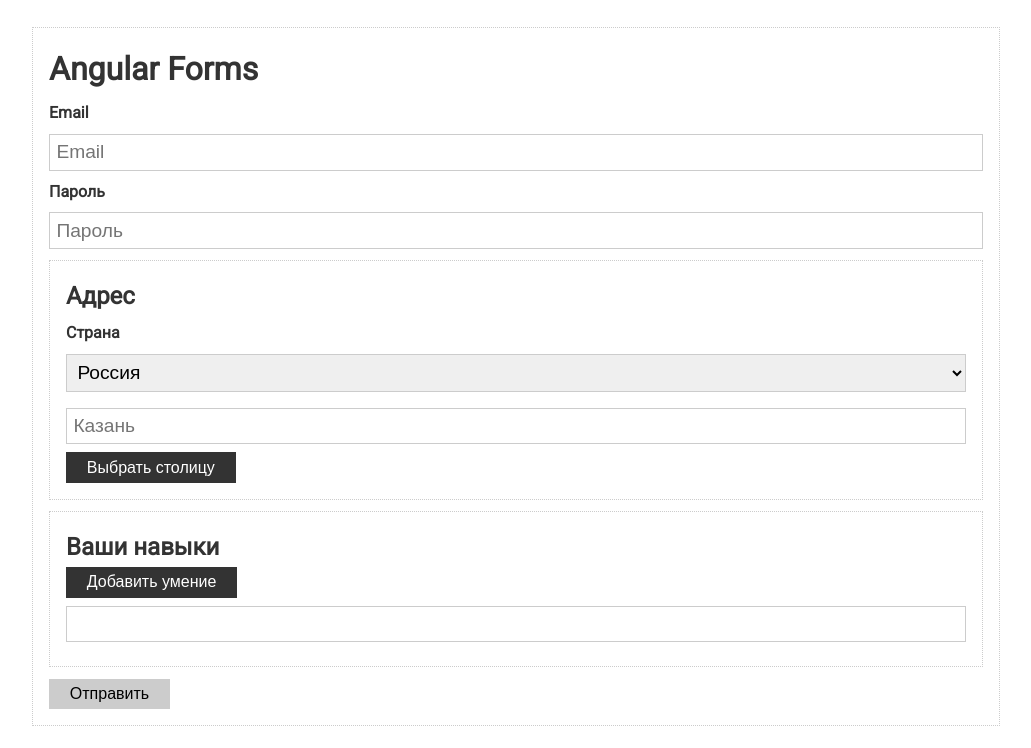
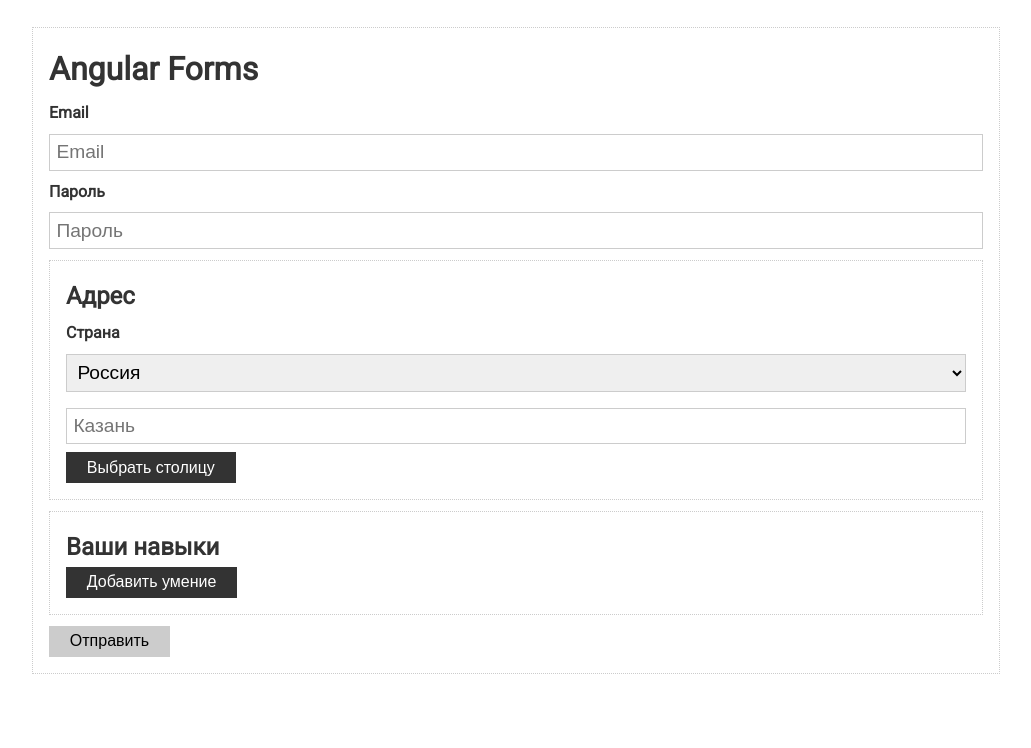
Before and after one commit to yakidan/Angular, an Angular app in the folder Angular/Practise/basics-and-syntax/angular-basics/: page / in a window 1280 px wide. Shown: the top 748 px of the page, without its empty margins (124-1155 px from the left). Built offline with nearby package versions, Linux system fonts and the light colour scheme.

Commit message:
Form and Validation: Work with FormGroup(FormArray)

```diff
--- a/Angular/Practise/basics-and-syntax/angular-basics/src/app/app.component.html
+++ b/Angular/Practise/basics-and-syntax/angular-basics/src/app/app.component.html
@@ -6,7 +6,7 @@
       <label>Email</label>
       <input type="text" placeholder="Email" formControlName="email">
 
-       <div *ngIf="form.get('email').invalid && form.get('email').touched "
+      <div *ngIf="form.get('email').invalid && form.get('email').touched "
            class="validation">
         <small *ngIf="form.get('email').errors.required">Поле email не может быть пустым</small>
         <small *ngIf="form.get('email').errors.email">Введите корректный Email</small>
@@ -27,11 +27,11 @@
       </div>
     </div>
 
-<!--    create group-->
+    <!--    create group-->
     <div class="card" formGroupName="address">
       <h2>Адрес</h2>
 
-      <div class="form-control"  >
+      <div class="form-control">
         <label>Страна</label>
 
         <select formControlName="country">
@@ -41,19 +41,20 @@
         </select>
       </div>
 
-      <div class="form-control" >
+      <div class="form-control">
         <input type="text" formControlName="city" placeholder="Казань">
       </div>
 
       <button class="btn" type="button" (click)="setCapital()">Выбрать столицу</button>
     </div>
 
-    <div class="card">
+    <div class="card" formGroupName="skills">
       <h2>Ваши навыки</h2>
-      <button class="btn" type="button">Добавить умение</button>
-      <div class="form-control">
-        <label></label>
-        <input type="text">
+      <button class="btn" type="button" (click)="addSkill()">Добавить умение</button>
+      <div class="form-control"
+           *ngFor="let control of controls; let idx=index">
+        <label>Умение {{idx + 1}}   </label>
+        <input type="text" [formControlName]="idx">
       </div>
     </div>
 
--- a/Angular/Practise/basics-and-syntax/angular-basics/src/app/app.component.ts
+++ b/Angular/Practise/basics-and-syntax/angular-basics/src/app/app.component.ts
@@ -1,5 +1,5 @@
 import {Component, OnInit} from '@angular/core';
-import {FormControl, FormGroup, Validators} from "@angular/forms";
+import {FormArray, FormControl, FormGroup, Validators} from "@angular/forms";
 
 @Component({
   selector: 'app-root',
@@ -20,12 +20,15 @@
       address: new FormGroup({
         country: new FormControl('ru',),
         city: new FormControl('', Validators.required)
-      })
-    })
+      }),
+      skills: new FormArray([])
+    });
+  // @ts-ignore
+    this.controls = this.form.get('skills').controls;
   }
 
-  form: FormGroup
-
+  form: FormGroup;
+  controls ;
 
   submit() {
     if (this.form.valid) {
@@ -48,4 +51,12 @@
     })
     console.log(city)
   }
+
+
+
+  addSkill() {
+    const control = new FormControl('', Validators.required);
+    // (<FormArray>this.form.get('skills')).push() <=> (this.form.get('skills') as FormArray).push()
+    (this.form.get('skills') as FormArray).push(control)
+  }
 }
```
